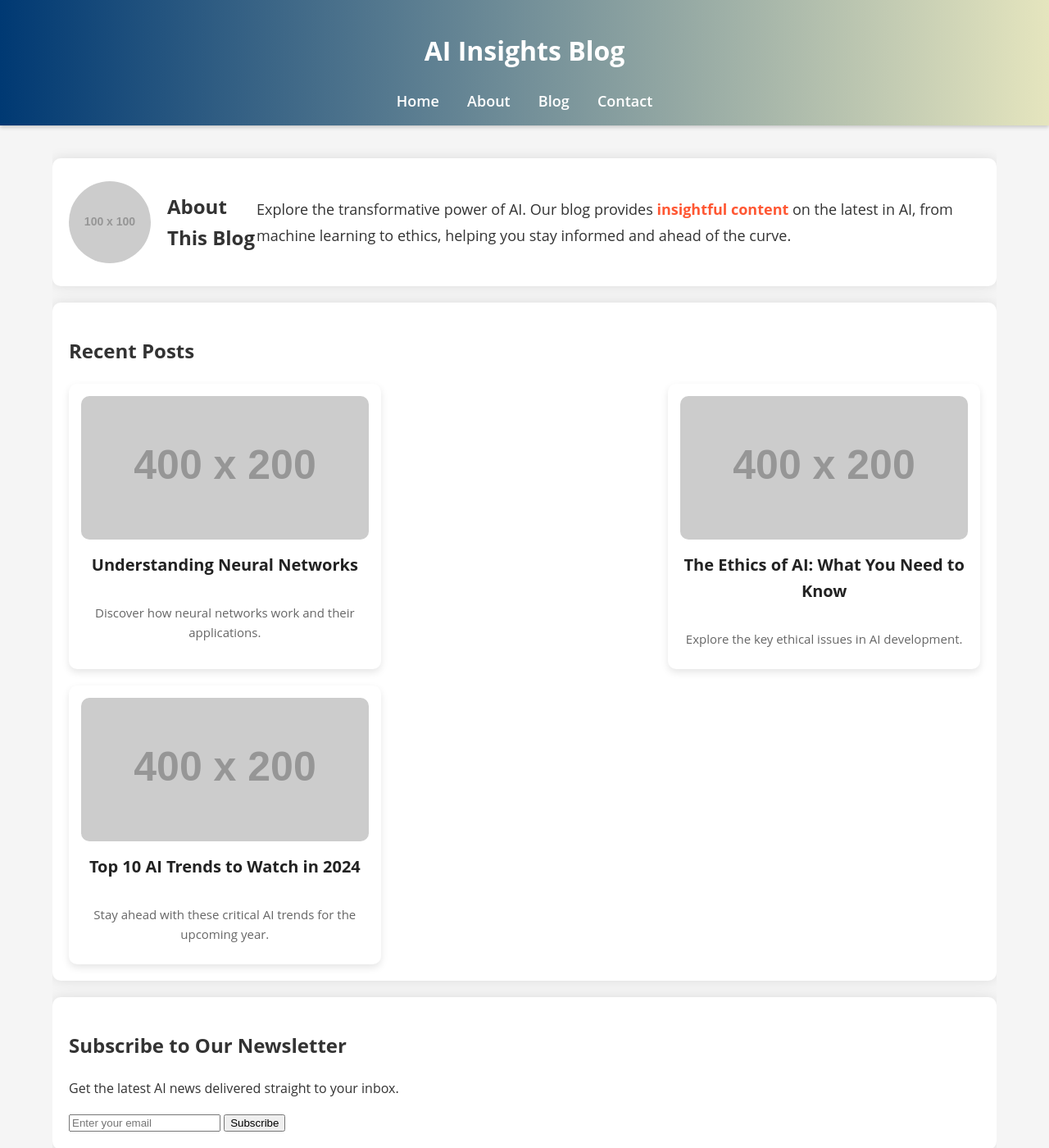
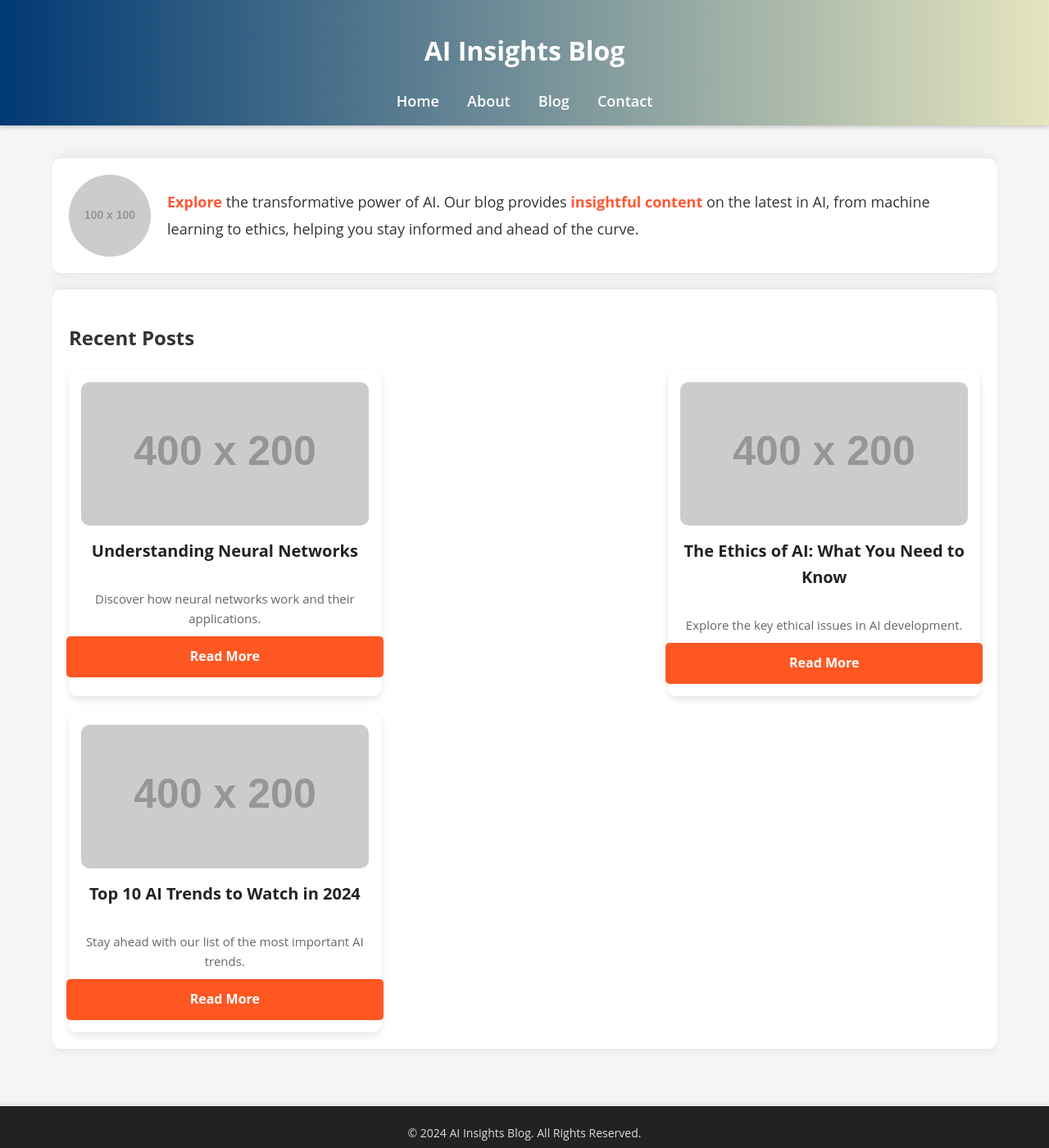
Before and after one commit to tomsonius/tomsonius.github.io, a Jekyll site: the page index.html, which Jekyll copies as it is, in a window 1280 px wide and 1400 px high. Shown: the whole window at 82% size. Built offline with Jekyll 4.4.1, drawn with Linux system fonts in a browser that asks for light colours.

Commit message:
Update index.html

```diff
--- a/index.html
+++ b/index.html
@@ -1,11 +1,13 @@
 <!DOCTYPE html>
 <html lang="en">
+
 <head>
     <meta charset="UTF-8">
     <meta name="viewport" content="width=device-width, initial-scale=1.0">
     <title>AI Insights Blog</title>
     <link rel="stylesheet" href="assets/css/main.css">
 </head>
+
 <body>
     <header>
         <h1>AI Insights Blog</h1>
@@ -20,38 +22,31 @@
     <div class="container">
         <section class="about">
             <img src="https://via.placeholder.com/100" alt="Author">
-            <h2>About This Blog</h2>
-            <p>Explore the transformative power of AI. Our blog provides <strong>insightful content</strong> on the latest in AI, from machine learning to ethics, helping you stay informed and ahead of the curve.</p>
+            <p><strong>Explore</strong> the transformative power of AI. Our blog provides <strong>insightful content</strong> on the latest in AI, from machine learning to ethics, helping you stay informed and ahead of the curve.</p>
         </section>
 
         <section class="posts">
             <h2>Recent Posts</h2>
             <div class="post-grid">
-                <div class="post" onclick="location.href='#';">
+                <div class="post">
                     <img src="https://via.placeholder.com/400x200" alt="Post 1">
                     <h3>Understanding Neural Networks</h3>
                     <p>Discover how neural networks work and their applications.</p>
+                    <a href="#">Read More</a>
                 </div>
-                <div class="post" onclick="location.href='#';">
+                <div class="post">
                     <img src="https://via.placeholder.com/400x200" alt="Post 2">
                     <h3>The Ethics of AI: What You Need to Know</h3>
                     <p>Explore the key ethical issues in AI development.</p>
+                    <a href="#">Read More</a>
                 </div>
-                <div class="post" onclick="location.href='#';">
+                <div class="post">
                     <img src="https://via.placeholder.com/400x200" alt="Post 3">
                     <h3>Top 10 AI Trends to Watch in 2024</h3>
-                    <p>Stay ahead with these critical AI trends for the upcoming year.</p>
+                    <p>Stay ahead with our list of the most important AI trends.</p>
+                    <a href="#">Read More</a>
                 </div>
             </div>
-        </section>
-
-        <section class="newsletter">
-            <h2>Subscribe to Our Newsletter</h2>
-            <p>Get the latest AI news delivered straight to your inbox.</p>
-            <form action="#">
-                <input type="email" placeholder="Enter your email">
-                <button type="submit">Subscribe</button>
-            </form>
         </section>
     </div>
 
@@ -65,4 +60,5 @@
         </p>
     </footer>
 </body>
+
 </html>
```
